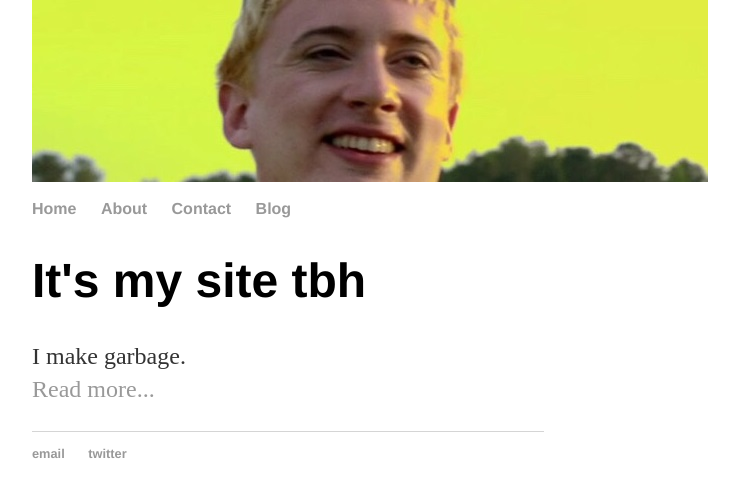
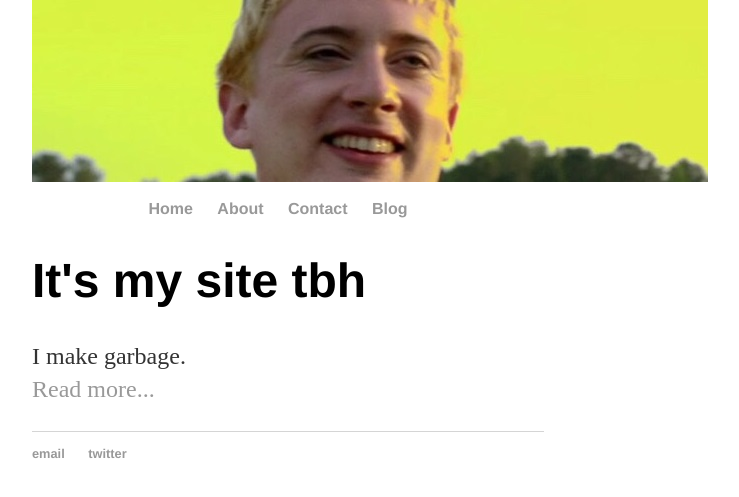
Before and after one commit to glasscaked/strip, a Jekyll site: the page built from index.html, in a window 1280 px wide. Shown: the top 497 px of the page, without its empty margins (352-1091 px from the left). Built offline with Jekyll 4.4.1, drawn with Linux system fonts in a browser that asks for light colours.

Commit message:
Update default.html

```diff
--- a/_layouts/default.html
+++ b/_layouts/default.html
@@ -10,7 +10,7 @@
 
   <body>
  <img src="/images/logo.jpg" alt="logo" align="middle" style="width:676px;height:182px;">
-    <nav>
+    <nav align="middle">
 <ul>
 <li><a href="/">Home</a></li>
 <li><a href="/about">About</a></li>
```
